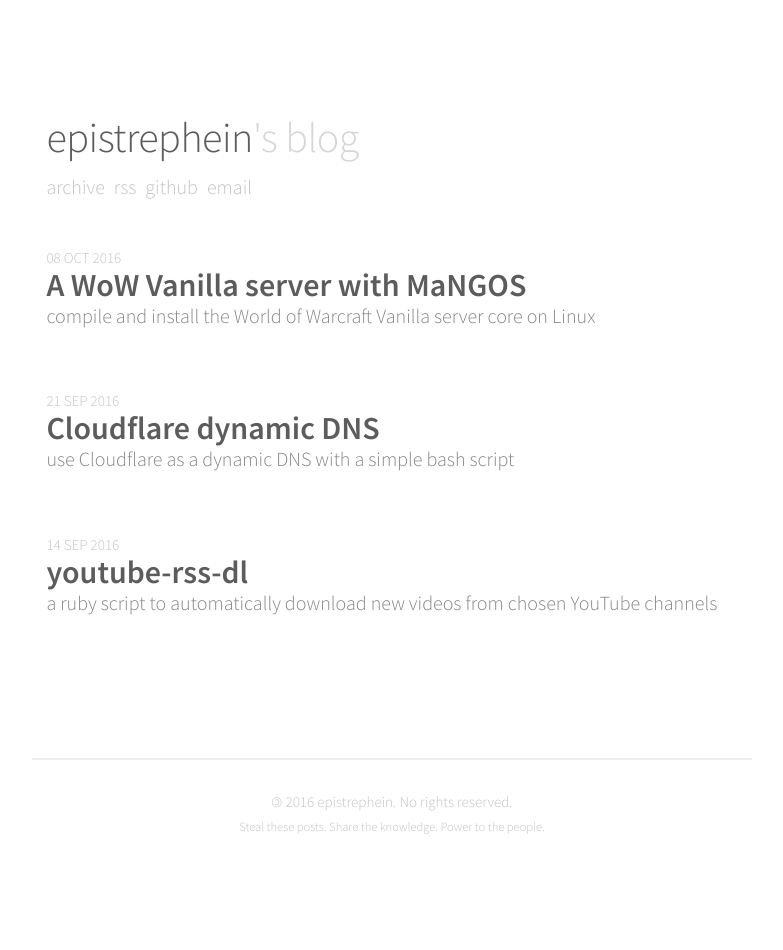
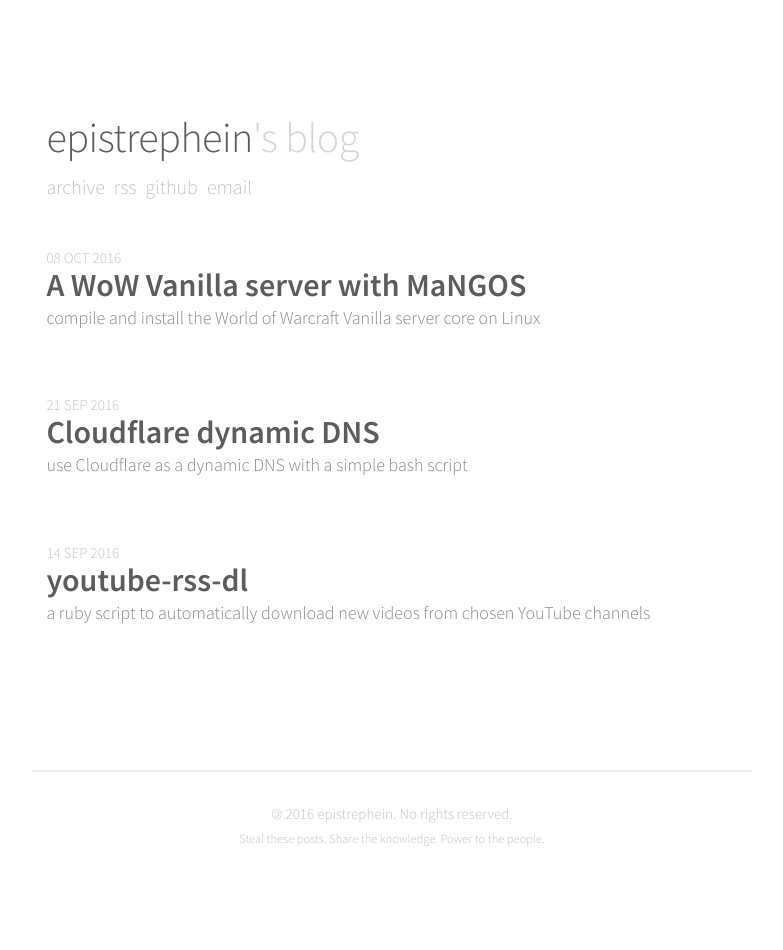
Before and after one commit to epistrephein/blog.epistrephe.in, a Jekyll site: the page built from index.html, in a window 1280 px wide. Shown: the whole page, without its empty margins (248-1031 px from the left). Built offline with Jekyll 4.4.1, drawn with Linux system fonts in a browser that asks for light colours; nearby versions of some CDN libraries; the list of posts is cut into pages by our own code.

Commit message:
weight 400, no a decoration, sizes

```diff
--- a/_sass/_site.scss
+++ b/_sass/_site.scss
@@ -7,7 +7,7 @@
 html {
   font-family: $base-font;
   font-size: 18px;
-  font-weight: 300;
+  font-weight: 400;
   line-height: 1.6;
 
   @media (min-width: 38em) {
@@ -40,9 +40,10 @@
   padding: 2%;
 
   &-title {
-    font-weight: 300;
+    font-weight: 400;
     a {
       color: $base-color;
+      text-decoration: none;
 
       &:hover,
       &:focus {
@@ -59,8 +60,9 @@
   &-nav {
     a {
       color: lighten($base-color, 50);
-      font-weight: 300;
+      font-weight: 400;
       text-transform: lowercase;
+      text-decoration: none;
       -webkit-transition: all .2s ease;
          -moz-transition: all .2s ease;
               transition: all .2s ease;
@@ -87,6 +89,7 @@
 
 	a {
 		color: $base-color;
+    text-decoration: none;
 
 		&:hover,
 		&:focus {
@@ -163,9 +166,11 @@
 
     a {
       color: $base-color;
+      text-decoration: none;
 
       &:hover,
       &:focus {
+        // color: $base-lighten-color;
         text-decoration: none;
       }
     }
@@ -186,8 +191,8 @@
     &-desc {
 			color: lighten($base-color, 20);
       margin-bottom: .25rem;
-      font-size: 1rem;
-      line-height: 1.1rem;
+      font-size: .9rem;
+      line-height: 1.3rem;
     }
   }
 
@@ -201,6 +206,7 @@
       padding-left: 2%;
       a {
         color: $base-lighten-color;
+        text-decoration: none;
 
         &:hover,
         &:focus {
@@ -215,6 +221,7 @@
       padding-right: 2%;
       a {
         color: $base-lighten-color;
+        text-decoration: none;
 
         &:hover {
           color: $base-color;
@@ -268,6 +275,7 @@
 		padding-left: .75rem;
 		a {
 			color: $base-color;
+      text-decoration: none;
 
 			&:hover {
 				color: $base-color;
@@ -287,6 +295,7 @@
 
       a {
         color: $base-color;
+        text-decoration: none;
 
         &:hover {
   				color: $base-color;
```
